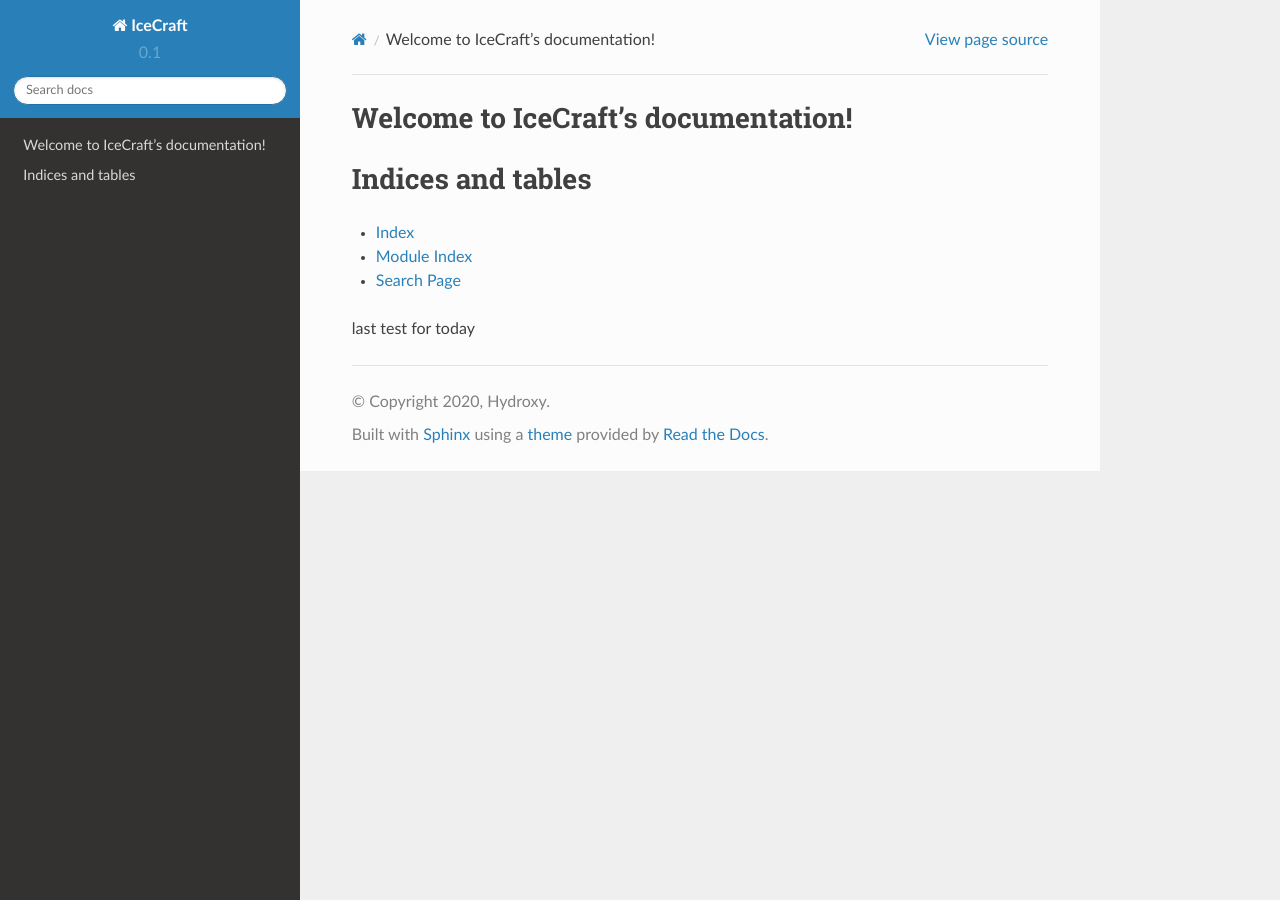
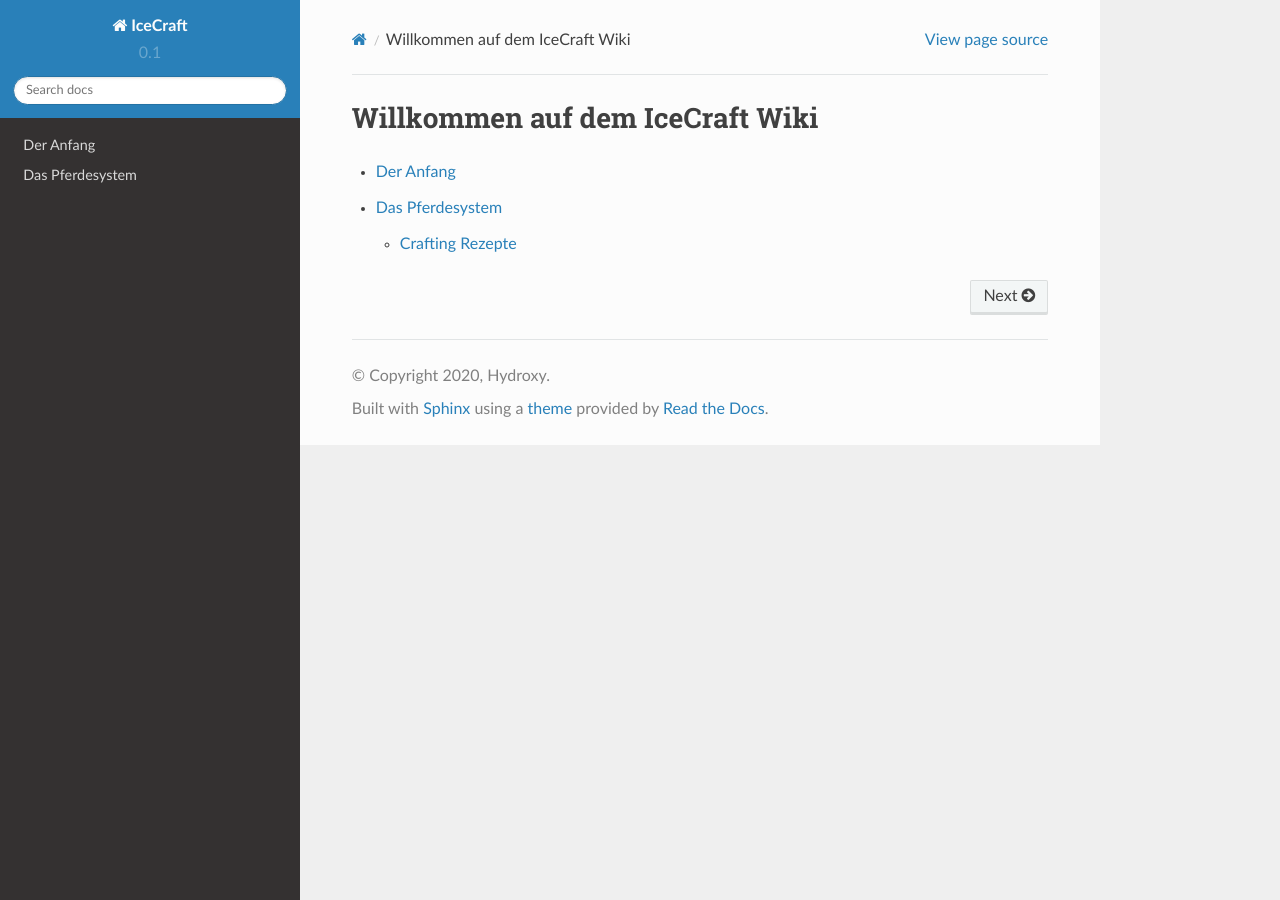
Before and after one commit to Hydroxycobalamin/IceCraft, a Sphinx documentation site: the page built from IceCraft/source/index.rst, in a window 1280 px wide. Built offline with Sphinx 7.4.7 and the Read the Docs theme 2.0.0, drawn with Linux system fonts in a browser that asks for light colours; pages that are not in the unit, such as notebooks, are missing from menus.

Commit message:
initial commit for pages

```diff
--- a/IceCraft/source/index.rst
+++ b/IceCraft/source/index.rst
@@ -3,19 +3,11 @@
    You can adapt this file completely to your liking, but it should at least
    contain the root `toctree` directive.
 
-Welcome to IceCraft's documentation!
+Willkommen auf dem IceCraft Wiki
 ====================================
 
 .. toctree::
-   :maxdepth: 2
-   :caption: Contents:
+   :titlesonly:
 
-
-
-Indices and tables
-==================
-
-* :ref:`genindex`
-* :ref:`modindex`
-* :ref:`search`
-last test for today
+   wiki/beginning/index.rst
+   wiki/horsesystem/index.rst
--- /dev/null
+++ b/IceCraft/source/wiki/beginning/index.rst
@@ -0,0 +1,7 @@
+Der Anfang
+**********
+
+.. toctree::
+   :titlesonly:
+
+   crafting.rst
--- /dev/null
+++ b/IceCraft/source/wiki/horsesystem/crafting.rst
@@ -0,0 +1,7 @@
+Crafting Rezepte
+****************
+.. contents::
+    :local:
+
+###Crafting Rezepte
+Das Pferdesystem fügt folgende Craftingrezepte hinzu.
--- /dev/null
+++ b/IceCraft/source/wiki/horsesystem/index.rst
@@ -0,0 +1,7 @@
+Das Pferdesystem
+****************
+
+.. toctree::
+   :titlesonly:
+
+   crafting.rst
--- /dev/null
+++ b/IceCraft/source/wiki/horsesystem/races.rst
@@ -0,0 +1,6 @@
+Rassen
+.. contents::
+    :local:
+
+###Rassen
+Das Pferdesystem beherbergt momentan folgende Rassen:
```
